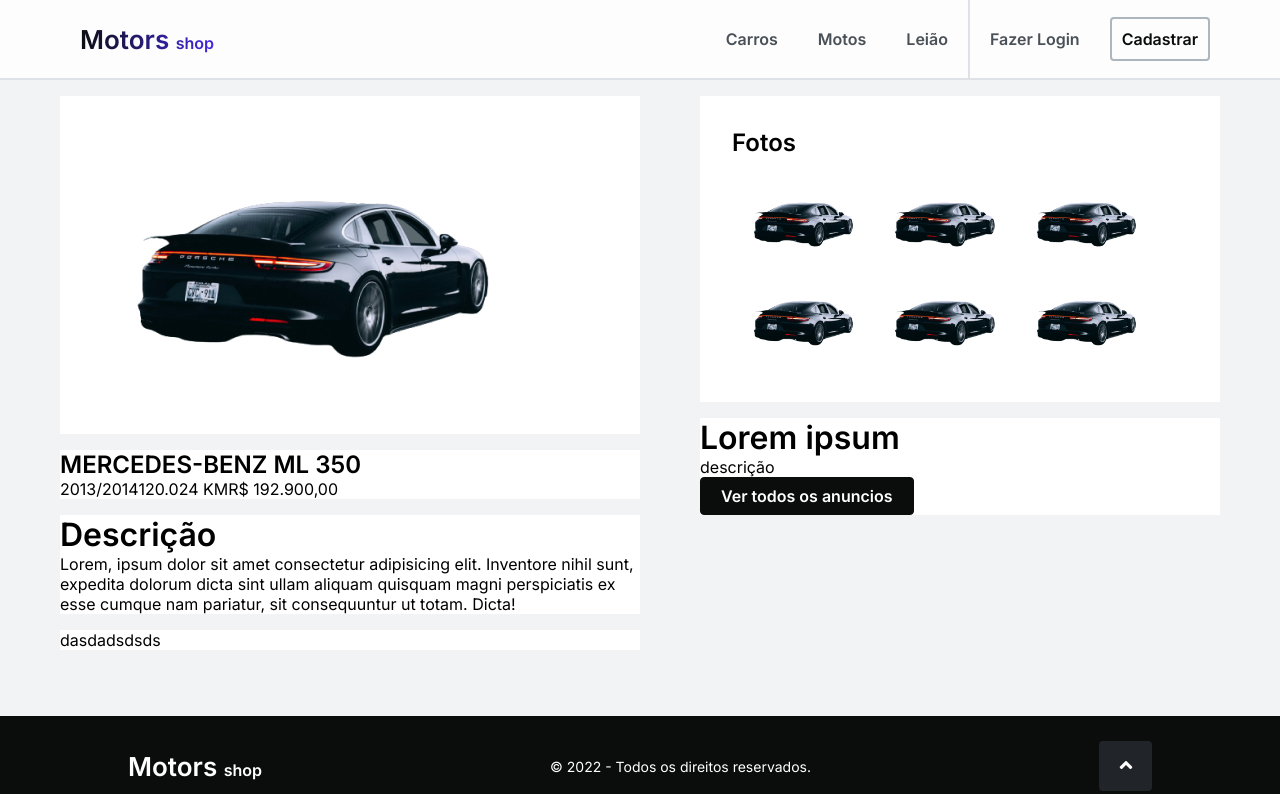
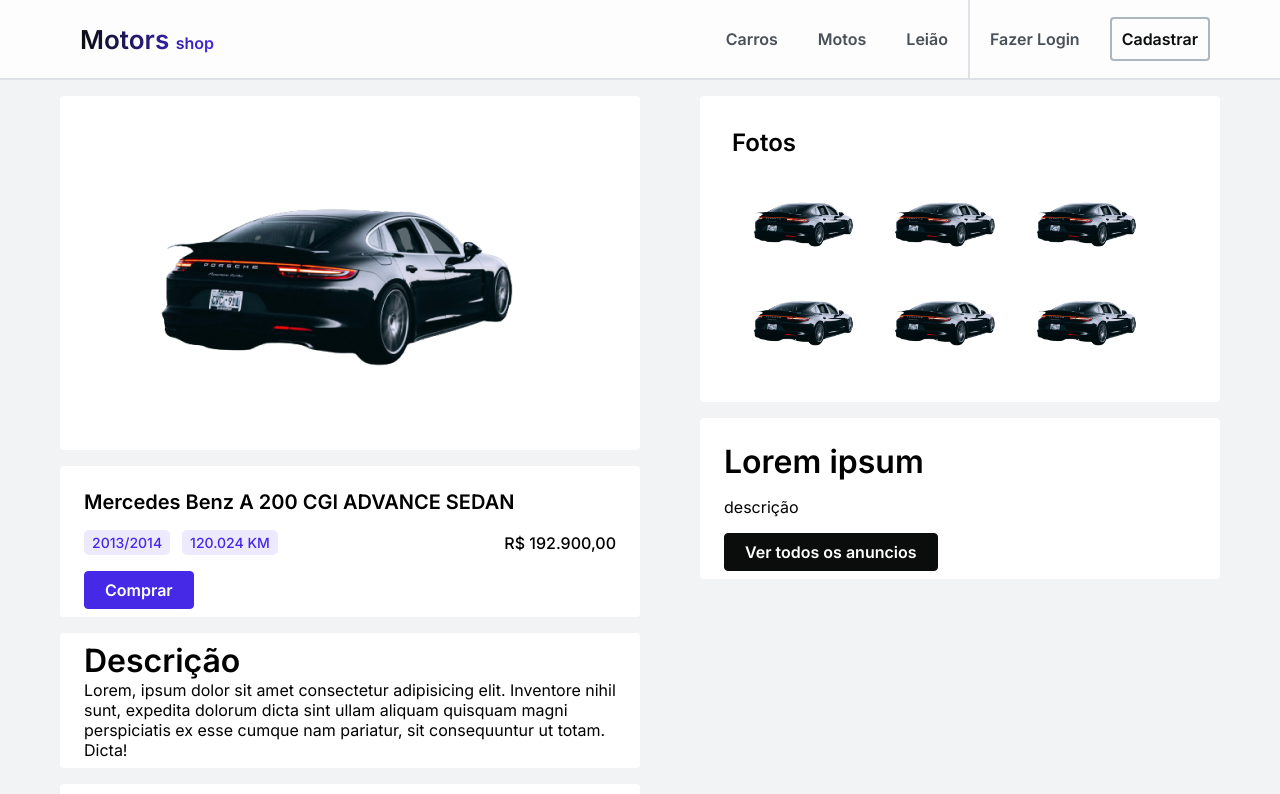
Before and after one commit to projeto-final-grupo07/frontend-project-ff-m6, a React (Create React App) app in the folder client/: page /vehicle/1 in a window 1280 px wide. Shown: the top 794 px of the page. Built offline with nearby package versions, Linux system fonts and the light colour scheme.

Commit message:
feat: added correct gap between items

```diff
--- a/client/src/pages/vehicleDetail/index.tsx
+++ b/client/src/pages/vehicleDetail/index.tsx
@@ -8,13 +8,19 @@
   StyledSectionFixed,
   StyledPhotoDetail,
   StyledBox,
+  StyledDivGap,
 } from './style';
 import img from '../../assets/images/unsplash_3ZUsNJhi_Ik.png';
+import { ThemeDivInfoVehicle } from '../../components/ProductCardAuction/style';
+import { StyledTitle } from '../../styles/typography';
 
 export const VehicleDetail = () => {
+  const handleScroll = (event: any): void => console.log(event.target);
+
+  const price = 192900;
   const { id } = useParams();
   return (
-    <StyledVehicleDetail>
+    <StyledVehicleDetail onWheel={handleScroll}>
       <Navbar />
       <div className='mainContainer'>
         <StyledSection>
@@ -22,10 +28,30 @@
             <img src={img} alt='x' />
           </StyledBox>
           <StyledBox>
-            <h2>MERCEDES-BENZ ML 350</h2>
-            <span>2013/2014</span>
-            <span>120.024 KM</span>
-            <span>R$ 192.900,00</span>
+            <StyledDivGap>
+              <StyledTitle fontSize='Heading-6-600' tag='h6'>
+                Mercedes Benz A 200 CGI ADVANCE SEDAN
+              </StyledTitle>
+              <ThemeDivInfoVehicle>
+                <div>
+                  <StyledTitle fontSize='body-2-500' tag='p' className='year'>
+                    2013/2014
+                  </StyledTitle>
+                  <StyledTitle fontSize='body-2-500' tag='p' className='km'>
+                    120.024 KM
+                  </StyledTitle>
+                </div>
+                <StyledTitle fontSize='Heading-7-500' tag='h3'>
+                  {price.toLocaleString('pt-br', {
+                    style: 'currency',
+                    currency: 'BRL',
+                  })}
+                </StyledTitle>
+              </ThemeDivInfoVehicle>
+            </StyledDivGap>
+            <StyledButton buttonStyle='brand' buttonSize='medium'>
+              Comprar
+            </StyledButton>
           </StyledBox>
           <StyledBox>
             <h1>Descrição</h1>
@@ -50,8 +76,10 @@
             </div>
           </StyledPhotoDetail>
           <StyledBox>
-            <h1>Lorem ipsum</h1>
-            <p>descrição</p>
+            <StyledDivGap>
+              <h1>Lorem ipsum</h1>
+              <p>descrição</p>
+            </StyledDivGap>
             <StyledButton buttonStyle='grey1' buttonSize='medium'>
               Ver todos os anuncios
             </StyledButton>
--- a/client/src/pages/vehicleDetail/style.ts
+++ b/client/src/pages/vehicleDetail/style.ts
@@ -46,6 +46,14 @@
 export const StyledBox = styled.div`
   background: var(--whiteFixed);
   width: 100%;
+  border-radius: 4px;
+  padding: 0.5rem 1.5rem;
+`;
+export const StyledDivGap = styled.div`
+  display: flex;
+  gap: 1rem;
+  flex-direction: column;
+  margin: 1rem 0;
 `;
 export const StyledPhotoDetail = styled.div`
   display: flex;
@@ -55,7 +63,9 @@
   padding: 2rem;
   gap: 1rem;
   object-fit: center;
+
   background: var(--whiteFixed);
+  border-radius: 4px;
   .photoGalery {
     width: 100%;
     img {
```
